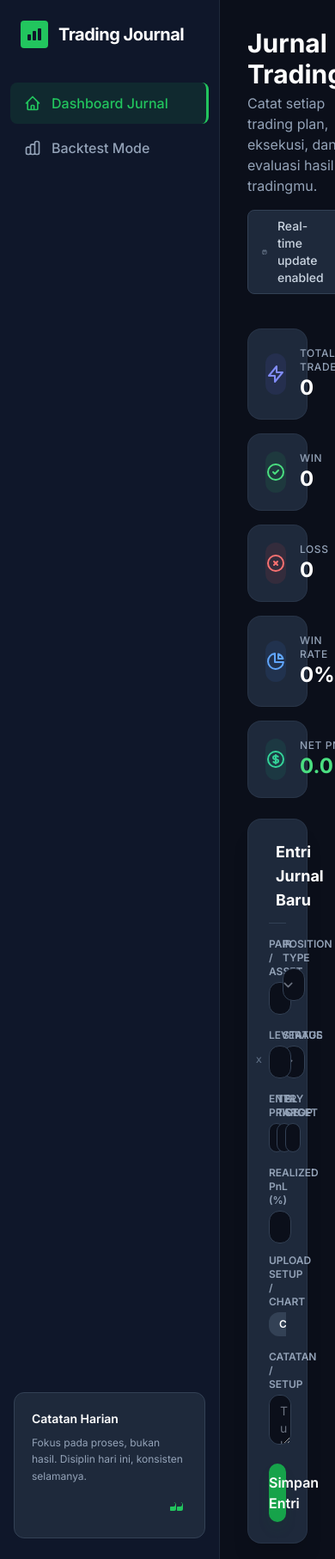
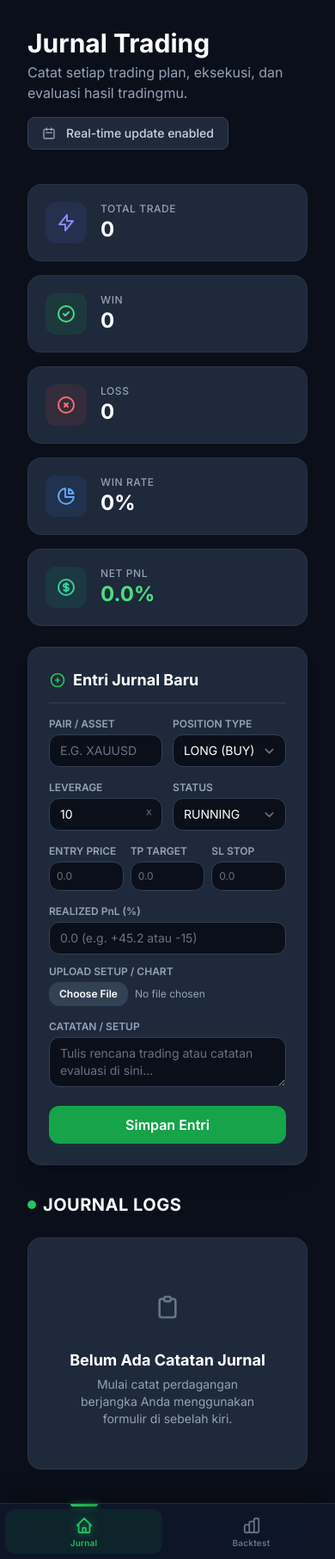
Before and after one commit to wiraaditia/jurnaltrading, a FastAPI app: page / in a window 390 px wide. Shown: the whole page at 86% size. Run offline with FastAPI, Linux system fonts and the light colour scheme; some libraries are stand-ins or nearby versions.

Commit message:
fix: pwa bottom navbar update and vercel serverless compatibility

```diff
--- a/main.py
+++ b/main.py
@@ -18,12 +18,22 @@ Base.metadata.create_all(bind=engine)
 app = FastAPI(title="Cryptonicle - Crypto Futures Trading Journal")
 
 # Mount uploads folder to serve uploaded chart images
-if os.environ.get("VERCEL"):
+if os.environ.get("VERCEL") or os.environ.get("NOW_REGION"):
     UPLOAD_DIR = "/tmp/uploads"
 else:
     UPLOAD_DIR = os.path.join(os.path.dirname(__file__), "uploads")
-os.makedirs(UPLOAD_DIR, exist_ok=True)
-app.mount("/uploads", StaticFiles(directory=UPLOAD_DIR), name="uploads")
+
+try:
+    os.makedirs(UPLOAD_DIR, exist_ok=True)
+except Exception as e:
+    print(f"Warning: Could not create upload directory: {e}")
+
+# Mount static files safely
+try:
+    app.mount("/uploads", StaticFiles(directory=UPLOAD_DIR), name="uploads")
+except Exception as e:
+    print(f"Warning: Could not mount uploads: {e}")
+
 
 # Jinja2 Templates Setup
 templates = Jinja2Templates(directory=os.path.join(os.path.dirname(__file__), "templates"))
--- a/templates/base.html
+++ b/templates/base.html
@@ -2,7 +2,12 @@
 <html lang="en" class="dark">
 <head>
     <meta charset="UTF-8">
-    <meta name="viewport" content="width=device-width, initial-scale=1.0">
+    <meta name="viewport" content="width=device-width, initial-scale=1.0, viewport-fit=cover">
+    <meta name="theme-color" content="#0b0f1a">
+    <meta name="apple-mobile-web-app-capable" content="yes">
+    <meta name="apple-mobile-web-app-status-bar-style" content="black-translucent">
+    <meta name="apple-mobile-web-app-title" content="Trading Journal">
+    <meta name="description" content="Catat, analisis, dan evaluasi setiap trading Anda secara real-time.">
     <title>Trading Journal Dashboard</title>
     <!-- Tailwind CSS v3 CDN -->
     <script src="https://cdn.tailwindcss.com?plugins=forms,container-queries"></script>
@@ -45,11 +50,120 @@
         .table-row-hover:hover {
             background-color: rgba(255, 255, 255, 0.02);
         }
+
+        /* ===================== PWA BOTTOM NAVBAR ===================== */
+        .bottom-nav {
+            display: none;
+            position: fixed;
+            bottom: 0;
+            left: 0;
+            right: 0;
+            z-index: 9999;
+            background: rgba(15, 23, 42, 0.85);
+            backdrop-filter: blur(20px) saturate(180%);
+            -webkit-backdrop-filter: blur(20px) saturate(180%);
+            border-top: 1px solid rgba(51, 65, 85, 0.6);
+            padding-bottom: env(safe-area-inset-bottom);
+            box-shadow: 0 -4px 32px rgba(0, 0, 0, 0.4);
+        }
+
+        .bottom-nav-inner {
+            display: flex;
+            align-items: stretch;
+            height: 64px;
+        }
+
+        .bottom-nav-item {
+            flex: 1;
+            display: flex;
+            flex-direction: column;
+            align-items: center;
+            justify-content: center;
+            gap: 4px;
+            text-decoration: none;
+            color: #64748b;
+            transition: color 0.2s ease, transform 0.15s ease;
+            position: relative;
+            padding: 8px 4px;
+            -webkit-tap-highlight-color: transparent;
+        }
+
+        .bottom-nav-item:active {
+            transform: scale(0.92);
+        }
+
+        .bottom-nav-item span {
+            font-size: 10px;
+            font-weight: 600;
+            letter-spacing: 0.02em;
+            line-height: 1;
+        }
+
+        .bottom-nav-item svg {
+            width: 22px;
+            height: 22px;
+            transition: transform 0.2s ease;
+        }
+
+        .bottom-nav-item.active {
+            color: #22c55e;
+        }
+
+        .bottom-nav-item.active svg {
+            filter: drop-shadow(0 0 6px rgba(34, 197, 94, 0.5));
+        }
+
+        /* Active indicator dot above icon */
+        .bottom-nav-item.active::before {
+            content: '';
+            position: absolute;
+            top: 0;
+            left: 50%;
+            transform: translateX(-50%);
+            width: 32px;
+            height: 3px;
+            background: linear-gradient(90deg, #22c55e, #16a34a);
+            border-radius: 0 0 4px 4px;
+            box-shadow: 0 0 8px rgba(34, 197, 94, 0.6);
+        }
+
+        /* Ripple effect on tap */
+        .bottom-nav-item .nav-ripple {
+            position: absolute;
+            inset: 6px;
+            border-radius: 12px;
+            background: rgba(34, 197, 94, 0.08);
+            opacity: 0;
+            transition: opacity 0.2s ease;
+        }
+
+        .bottom-nav-item.active .nav-ripple,
+        .bottom-nav-item:hover .nav-ripple {
+            opacity: 1;
+        }
+
+        /* Show bottom nav only on mobile */
+        @media (max-width: 767px) {
+            .bottom-nav {
+                display: block;
+            }
+
+            /* Hide sidebar on mobile */
+            [data-purpose="navigation-sidebar"] {
+                display: none !important;
+            }
+
+            /* Add bottom padding to main content so navbar doesn't cover content */
+            [data-purpose="main-content"] {
+                padding-bottom: calc(64px + env(safe-area-inset-bottom));
+            }
+        }
+        /* ============================================================= */
     </style>
 </head>
 <body class="antialiased overflow-hidden min-h-screen">
     <div class="flex h-screen overflow-hidden" data-purpose="main-wrapper">
-        <!-- BEGIN: Sidebar -->
+        <!-- BEGIN: Sidebar (desktop only) -->
         <aside class="w-64 bg-[#0f172a] border-r border-slate-800 flex flex-col shrink-0" data-purpose="navigation-sidebar">
             <!-- Logo Section -->
             <div class="p-6 flex items-center gap-3">
@@ -97,5 +211,39 @@
             {% block content %}{% endblock %}
         </main>
     </div>
+
+    <!-- ===================== BEGIN: PWA Bottom Navbar (Mobile Only) ===================== -->
+    <nav class="bottom-nav" id="bottom-nav" role="navigation" aria-label="Mobile navigation">
+        <div class="bottom-nav-inner">
+
+            <!-- Dashboard Jurnal -->
+            <a href="/"
+               id="nav-journal"
+               class="bottom-nav-item {% if active_page == 'journal' %}active{% endif %}"
+               aria-label="Dashboard Jurnal">
+                <span class="nav-ripple"></span>
+                <svg fill="none" stroke="currentColor" viewBox="0 0 24 24" stroke-width="2" stroke-linecap="round" stroke-linejoin="round">
+                    <path d="M3 12l2-2m0 0l7-7 7 7M5 10v10a1 1 0 001 1h3m10-11l2 2m-2-2v10a1 1 0 01-1 1h-3m-6 0a1 1 0 001-1v-4a1 1 0 011-1h2a1 1 0 011 1v4a1 1 0 001 1m-6 0h6"/>
+                </svg>
+                <span>Jurnal</span>
+            </a>
+
+
+            <!-- Backtest Mode -->
+            <a href="/backtest"
+               id="nav-backtest"
+               class="bottom-nav-item {% if active_page == 'backtest' %}active{% endif %}"
+               aria-label="Backtest Mode">
+                <span class="nav-ripple"></span>
+                <svg fill="none" stroke="currentColor" viewBox="0 0 24 24" stroke-width="2" stroke-linecap="round" stroke-linejoin="round">
+                    <path d="M9 19v-6a2 2 0 00-2-2H5a2 2 0 00-2 2v6a2 2 0 002 2h2a2 2 0 002-2zm0 0V9a2 2 0 012-2h2a2 2 0 012 2v10m-6 0a2 2 0 002 2h2a2 2 0 002-2m0 0V5a2 2 0 012-2h2a2 2 0 012 2v14a2 2 0 01-2 2h-2a2 2 0 01-2-2z"/>
+                </svg>
+                <span>Backtest</span>
+            </a>
+
+        </div>
+    </nav>
+    <!-- ===================== END: PWA Bottom Navbar ===================== -->
+
 </body>
 </html>
```
